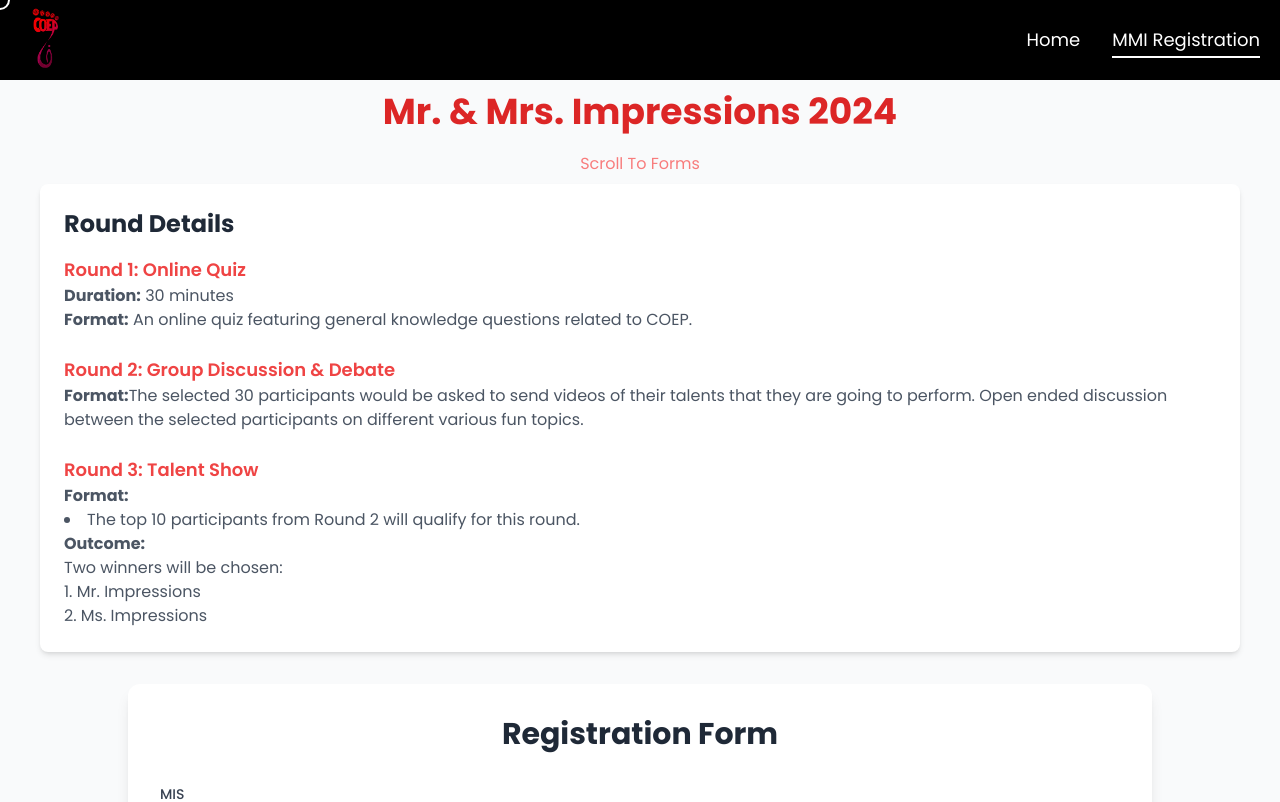
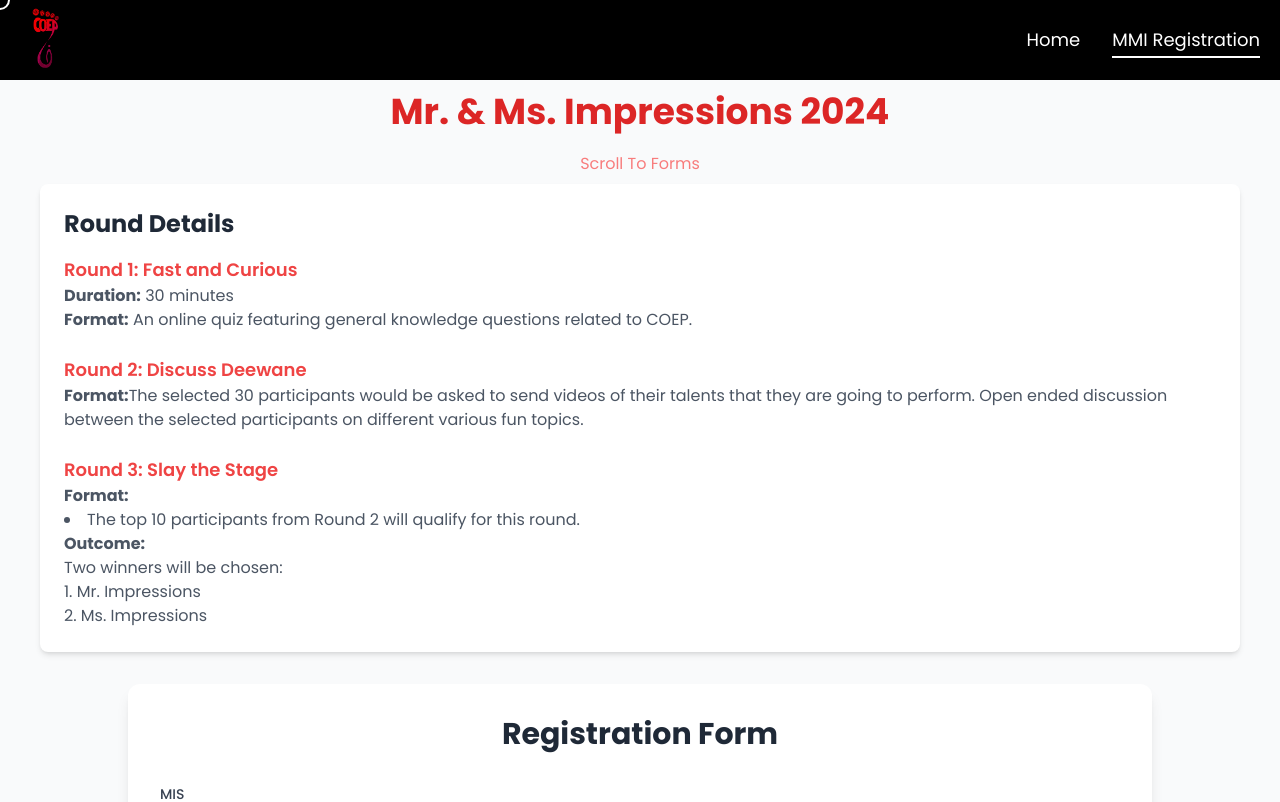
Before and after one commit to drdholu/impressions24, a React (Create React App) app: page /mmi-reg in a window 1280 px wide. Shown: the top 802 px of the page. Built offline with nearby package versions, Linux system fonts and the light colour scheme.

Commit message:
titles changed

```diff
--- a/src/components/MmiForm.js
+++ b/src/components/MmiForm.js
@@ -128,7 +128,7 @@ const MMIForm = () => {
             <Navbar />
             <ToastContainer />
             <div className="text-center">
-                <h1 className="m-3 text-4xl font-bold text-red-600">Mr. & Mrs. Impressions 2024</h1>
+                <h1 className="m-3 text-4xl font-bold text-red-600">Mr. & Ms. Impressions 2024</h1>
                 {/* <p className="text-xl text-gray-600">COEP Technological University Cultural Festival</p> */}
             </div>
 
--- a/src/components/ui/Details2.js
+++ b/src/components/ui/Details2.js
@@ -7,16 +7,16 @@ const Details2 = () => (
         <h2 className="mb-4 text-xl font-bold text-gray-800 sm:text-2xl">Round Details</h2>
         <div className="space-y-6 text-sm text-gray-600 sm:text-base">
           <div>
-            <h3 className="text-lg font-semibold text-red-500">Round 1: Online Quiz</h3>
+            <h3 className="text-lg font-semibold text-red-500">Round 1: Fast and Curious</h3>
             <p><strong>Duration:</strong> 30 minutes</p>
             <p><strong>Format:</strong> An online quiz featuring general knowledge questions related to COEP.</p>
           </div>
           <div>
-            <h3 className="text-lg font-semibold text-red-500">Round 2: Group Discussion &amp; Debate</h3>
+            <h3 className="text-lg font-semibold text-red-500">Round 2: Discuss Deewane</h3>
             <p><strong>Format:</strong>The selected 30 participants would be asked to send videos of their talents that they are going to perform. Open ended discussion between the selected participants on different various fun topics.</p>
           </div>
           <div>
-            <h3 className="text-lg font-semibold text-red-500">Round 3: Talent Show</h3>
+            <h3 className="text-lg font-semibold text-red-500">Round 3: Slay the Stage</h3>
             <p><strong>Format:</strong></p>
             <ul className="list-disc list-inside">
               <li>The top 10 participants from Round 2 will qualify for this round.</li>
```
